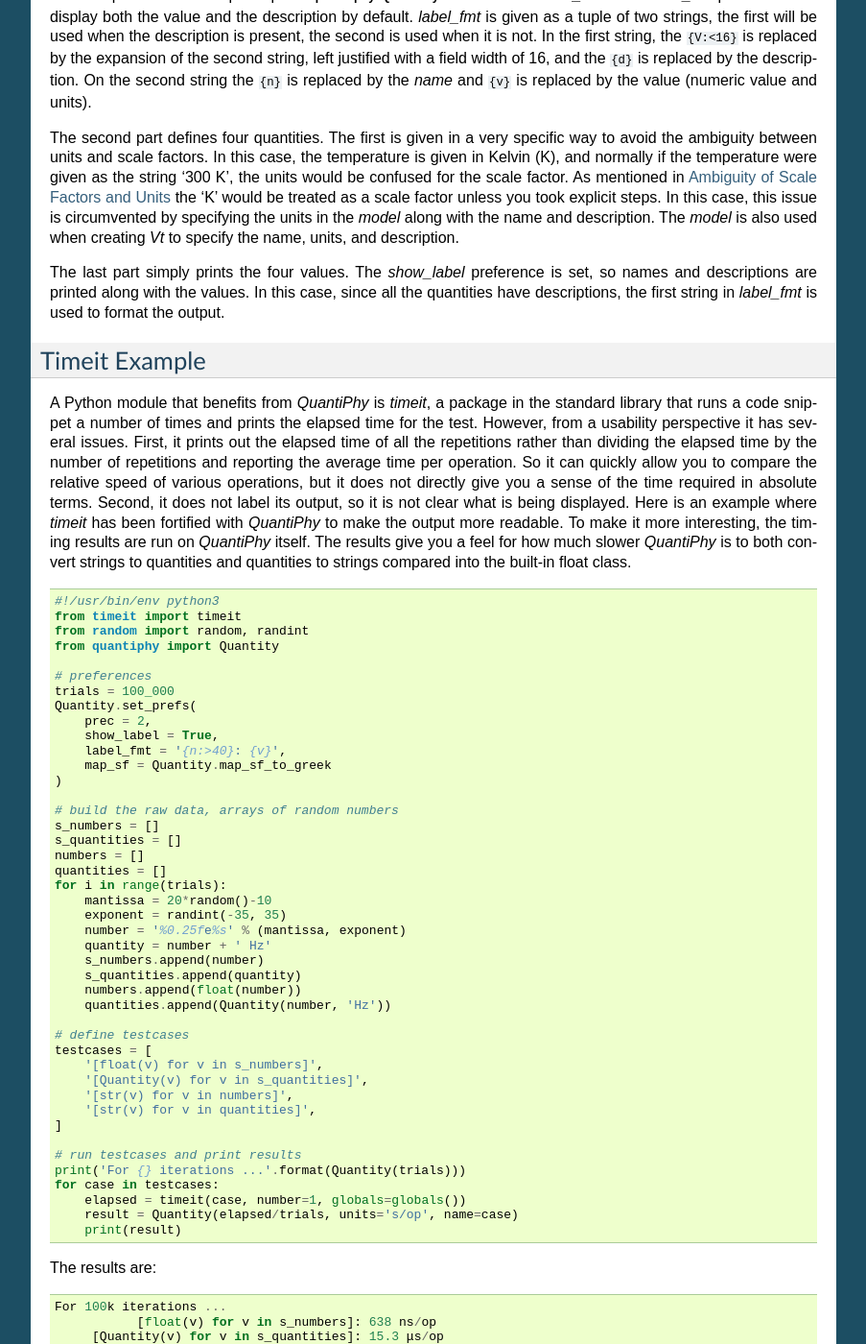
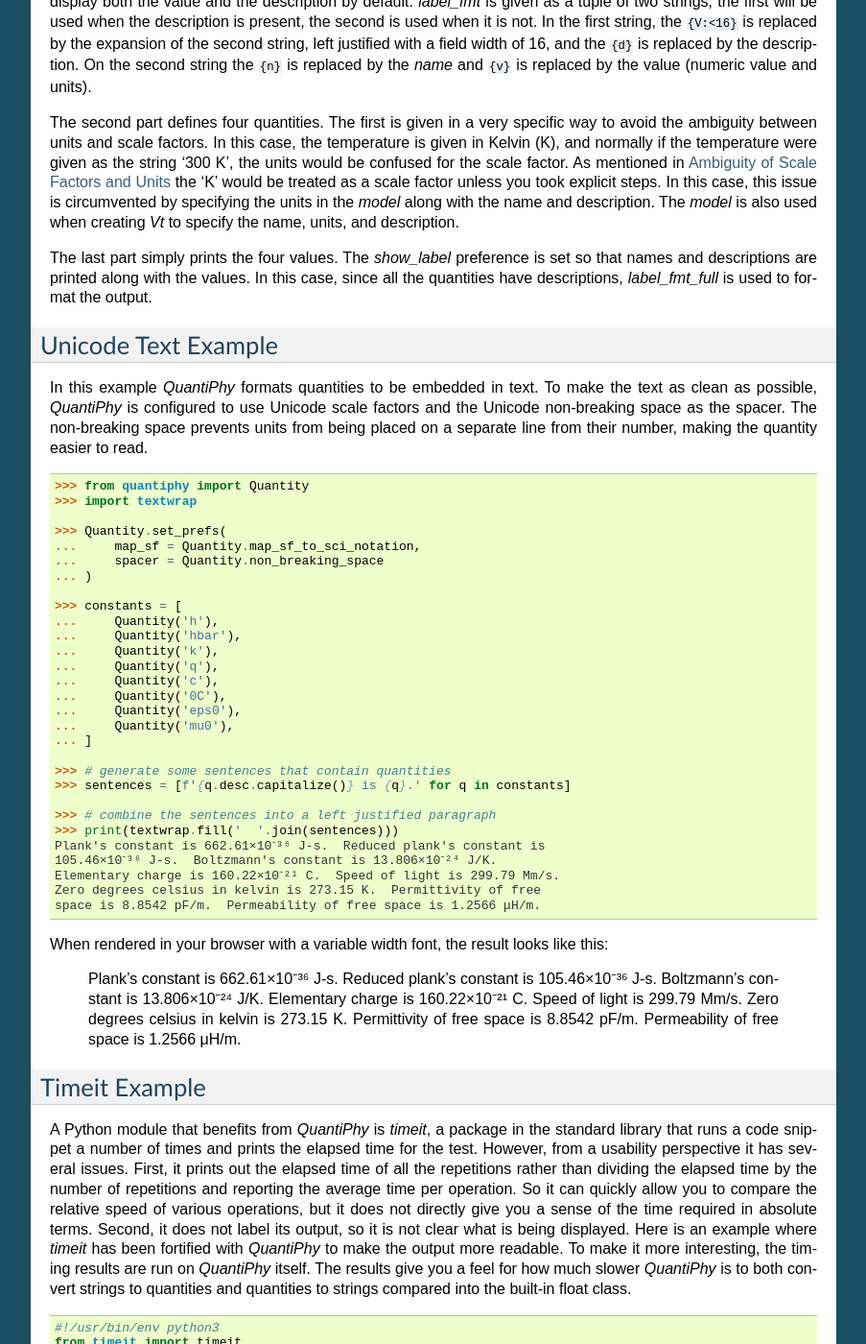
Before and after one commit to KenKundert/quantiphy, a Sphinx documentation site: the page built from doc/examples.rst, in a window 1280 px wide and 1400 px high, scrolled down 3275 px. Shown: the whole window at 96% size, without its empty margins (198-1101 px from the left). Built offline with Sphinx 7.4.7, drawn with Linux system fonts in a browser that asks for light colours; some of the changed text lies outside the part shown.

Commit message:
Added support for SI standard composite units Added support for using non-breaking space as spacer Added unicode text example

```diff
--- a/doc/examples.rst
+++ b/doc/examples.rst
@@ -97,6 +97,7 @@
 
     >>> from quantiphy import Quantity
 
+    >>> # parse the table
     >>> sdh = []
     >>> lines = table1.strip().split('\n')
     >>> for line in lines[2:]:
@@ -106,6 +107,7 @@
     ...     critical_freqs = [Quantity(f) for f in fields[2:]]
     ...     sdh.append((name, rate, critical_freqs))
 
+    >>> # print the table in a form suitable for humans
     >>> for name, rate, freqs in sdh:
     ...     print('{:8s}: {:12s} {:9s} {:9s} {:9s} {}'.format(name, rate, *freqs))
     STM-1   : 155.52 Mb/s  500 Hz    6.5 kHz   65 kHz    1.3 MHz
@@ -114,7 +116,7 @@
     STM-64  : 9.9533 Gb/s  20 kHz    400 kHz   4 MHz     80 MHz
     STM-256 : 39.813 Gb/s  80 kHz    1.92 MHz  16 MHz    320 MHz
 
-
+    >>> # print the table in a form suitable for machines
     >>> for name, rate, freqs in sdh:
     ...     print('{:8s}: {:.4e} {:.4e} {:.4e} {:.4e} {:.4e}'.format(name, rate, *(1*f for f in freqs)))
     STM-1   : 1.5552e+08 5.0000e+02 6.5000e+03 6.5000e+04 1.3000e+06
@@ -204,19 +206,16 @@
 .. code-block:: python
 
     >>> from quantiphy import Quantity
-    >>> Quantity.set_prefs(
-    ...     show_label = True,
-    ...     show_desc = True,
+    >>> with Quantity.prefs(
+    ...     show_label = 'f',
     ...     label_fmt = '{n} = {v}',
     ...     label_fmt_full = '{V:<18}  # {d}',
-    ... )
-
-    >>> T = Quantity(300, 'T K ambient temperature')
-    >>> k = Quantity('k')
-    >>> q = Quantity('q')
-    >>> Vt = Quantity(k*T/q, 'Vt V thermal voltage')
-
-    >>> print(T, k, q, Vt, sep='\n')
+    ... ):
+    ...     T = Quantity(300, 'T K ambient temperature')
+    ...     k = Quantity('k')
+    ...     q = Quantity('q')
+    ...     Vt = Quantity(k*T/q, 'Vt V thermal voltage')
+    ...     print(T, k, q, Vt, sep='\n')
     T = 300 K           # ambient temperature
     k = 13.806e-24 J/K  # Boltzmann's constant
     q = 160.22e-21 C    # elementary charge
@@ -240,11 +239,63 @@
 the units in the *model* along with the name and description. The *model* is
 also used when creating *Vt* to specify the name, units, and description.
 
-The last part simply prints the four values. The *show_label* preference is set,
-so names and descriptions are printed along with the values. In this case, since
-all the quantities have descriptions, the first string in *label_fmt* is used to
-format the output.
+The last part simply prints the four values. The *show_label* preference is set
+so that names and descriptions are printed along with the values. In this case,
+since all the quantities have descriptions, *label_fmt_full* is used to format
+the output.
 
+
+.. _unicode example:
+
+Unicode Text Example
+--------------------
+
+In this example *QuantiPhy* formats quantities to be embedded in text.  To make
+the text as clean as possible, *QuantiPhy* is configured to use Unicode scale
+factors and the Unicode non-breaking space as the spacer.  The non-breaking
+space prevents units from being placed on a separate line from their number,
+making the quantity easier to read.
+
+.. code-block:: python
+
+    >>> from quantiphy import Quantity
+    >>> import textwrap
+
+    >>> Quantity.set_prefs(
+    ...     map_sf = Quantity.map_sf_to_sci_notation,
+    ...     spacer = Quantity.non_breaking_space
+    ... )
+
+    >>> constants = [
+    ...     Quantity('h'),
+    ...     Quantity('hbar'),
+    ...     Quantity('k'),
+    ...     Quantity('q'),
+    ...     Quantity('c'),
+    ...     Quantity('0C'),
+    ...     Quantity('eps0'),
+    ...     Quantity('mu0'),
+    ... ]
+
+    >>> # generate some sentences that contain quantities
+    >>> sentences = [f'{q.desc.capitalize()} is {q}.' for q in constants]
+
+    >>> # combine the sentences into a left justified paragraph
+    >>> print(textwrap.fill('  '.join(sentences)))
+    Plank's constant is 662.61×10⁻³⁶ J-s.  Reduced plank's constant is
+    105.46×10⁻³⁶ J-s.  Boltzmann's constant is 13.806×10⁻²⁴ J/K.
+    Elementary charge is 160.22×10⁻²¹ C.  Speed of light is 299.79 Mm/s.
+    Zero degrees celsius in kelvin is 273.15 K.  Permittivity of free
+    space is 8.8542 pF/m.  Permeability of free space is 1.2566 μH/m.
+
+When rendered in your browser with a variable width font, the result looks like
+this:
+
+    Plank's constant is 662.61×10⁻³⁶ J-s.  Reduced plank's constant is
+    105.46×10⁻³⁶ J-s.  Boltzmann's constant is 13.806×10⁻²⁴ J/K.
+    Elementary charge is 160.22×10⁻²¹ C.  Speed of light is 299.79 Mm/s.
+    Zero degrees celsius in kelvin is 273.15 K.  Permittivity of free
+    space is 8.8542 pF/m.  Permeability of free space is 1.2566 μH/m.
 
 .. _timeit example:
 
@@ -474,6 +525,8 @@
 factors but does not use them by default. It also can be configured to revert to
 engineering scientific notation (ex: 13.806×10⁻²⁴ J/K) when no scale factors are
 appropriate.  Though not necessary for this example, that was done above with
-the line::
+the line:
+
+.. code-block:: python
 
     Quantity.set_prefs(map_sf=Quantity.map_sf_to_sci_notation)
```
Also changed, not shown: other parts of doc/examples.rst (+1 -1 lines), quantiphy.py (+15 -10 lines), test_misc.py (+10 -0 lines).
